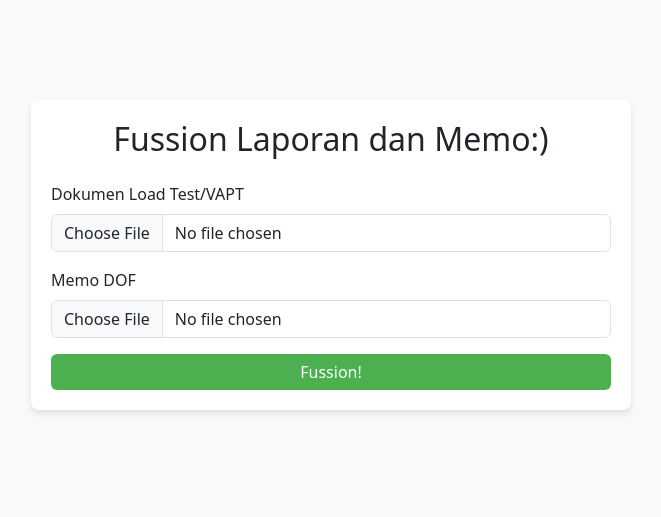
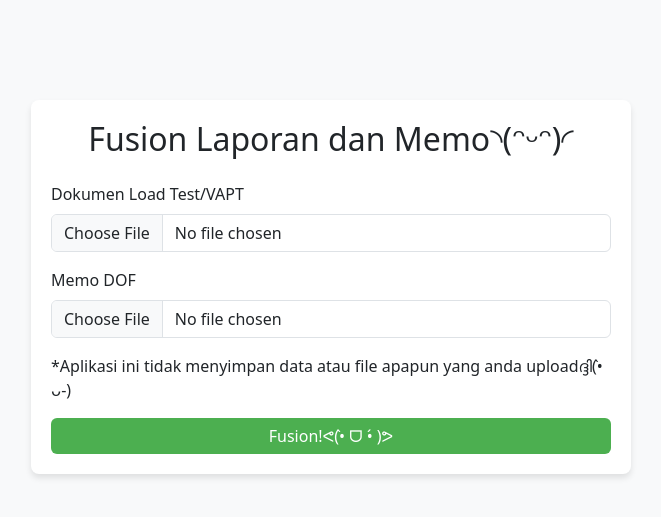
Before and after one commit to dimasdwi340/merge-pdf, a Flask app: page / in a window 1280 px wide. Shown: the top 517 px of the page, without its empty margins (309-970 px from the left). Run offline with Flask 3, Linux system fonts and the light colour scheme.

Commit message:
Versi Keempat

```diff
--- a/templates/index.html
+++ b/templates/index.html
@@ -3,7 +3,8 @@
 <head>
     <meta charset="UTF-8">
     <meta name="viewport" content="width=device-width, initial-scale=1.0">
-    <title>Fussion PDF</title>
+    <title>Fusion PDF</title>
+    <link rel="icon" href="https://media.tenor.com/cq6PaHOrRpwAAAAM/dragon-ball-z-fusion.gif" type="image/x-icon">
     <!-- Link Bootstrap CSS -->
     <link href="https://cdn.jsdelivr.net/npm/bootstrap@5.3.0/dist/css/bootstrap.min.css" rel="stylesheet">
     <meta http-equiv="Cache-Control" content="no-cache, no-store, must-revalidate">
@@ -32,7 +33,7 @@
 </head>
 <body>
     <div class="container">
-        <h2 class="text-center mb-4">Fussion Laporan dan Memo:)</h2>
+        <h2 class="text-center mb-4">Fusion Laporan dan Memo◝(ᵔᵕᵔ)◜</h2>
         <form action="/" method="post" enctype="multipart/form-data" autocomplete="off">
             <div class="mb-3">
                 <label for="main_pdf" class="form-label">Dokumen Load Test/VAPT</label>
@@ -42,7 +43,10 @@
                 <label for="insert_pdf" class="form-label">Memo DOF</label>
                 <input type="file" id="insert_pdf" name="insert_pdf" class="form-control" accept="application/pdf" required>
             </div>
-            <button type="submit" class="btn btn-primary w-100">Fussion!</button>
+            <div class="mb-3">
+                <label for="explained">*Aplikasi ini tidak menyimpan data atau file apapun yang anda uploadദ്ദി(•̀ ᴗ-)</label>
+            </div>
+            <button type="submit" class="btn btn-primary w-100">Fusion!ᕙ(•̀ ᗜ •́ )ᕗ</button>
         </form>
     </div>
 
```
